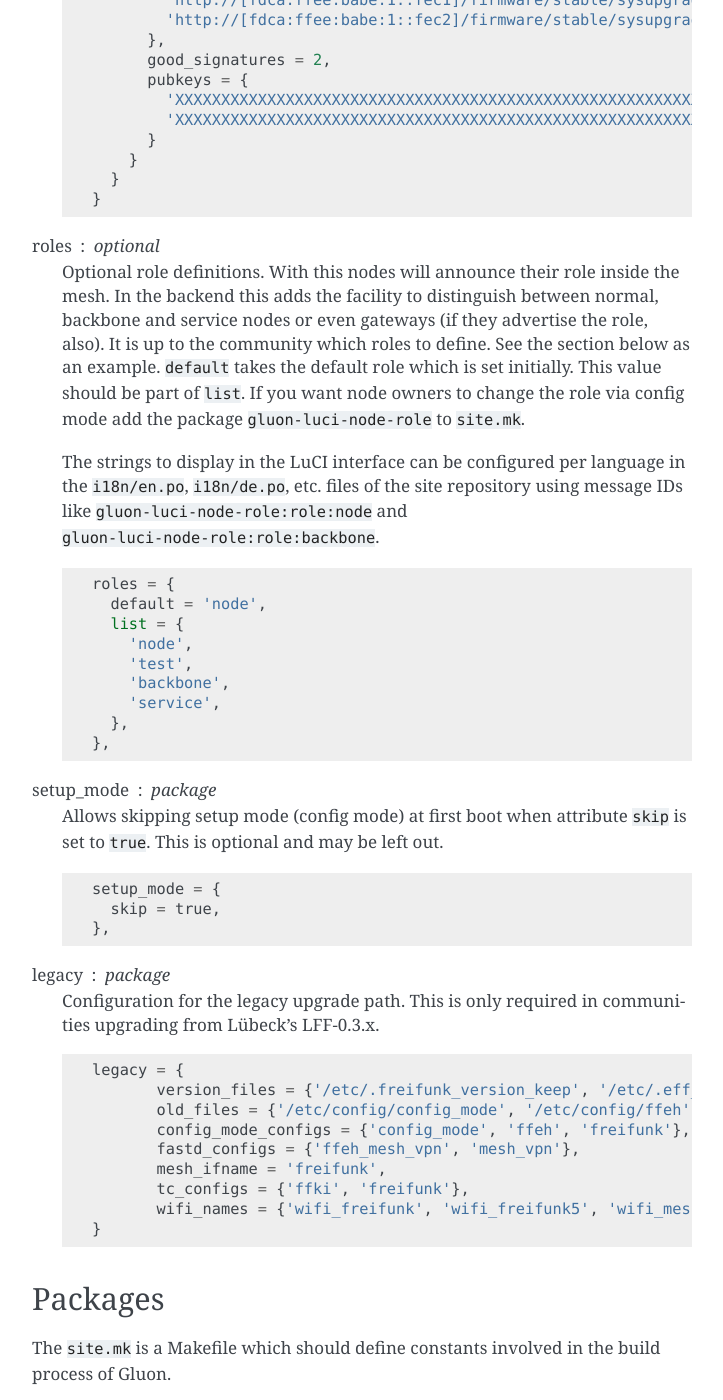
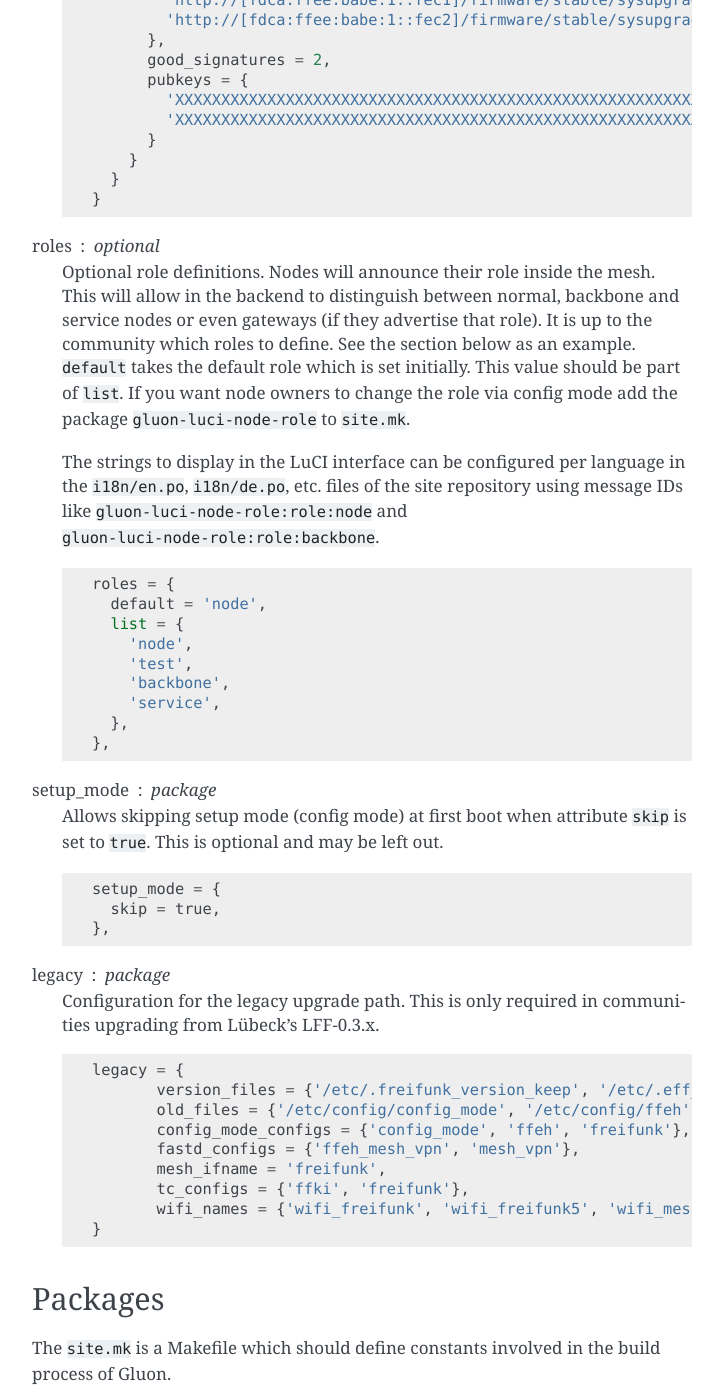
Before and after one commit to freifunk-gluon/gluon, a Sphinx documentation site: the page built from docs/user/site.rst, in a window 1280 px wide and 1400 px high, scrolled down 4521 px. Shown: the whole window, without its empty margins (388-1111 px from the left). Built offline with Sphinx 7.4.7, drawn with Linux system fonts in a browser that asks for light colours; some of the changed text lies outside the part shown.

Commit message:
docs: grammar and formatting enhanced in site.conf

```diff
--- a/docs/user/site.rst
+++ b/docs/user/site.rst
@@ -95,14 +95,16 @@
     This will only affect new installations.
     Upgrades will not changed the disabled state.
 
-    ``ap`` requires a single parameter, a string, named ``ssid`` which sets the interface's ESSID.
+    ``ap`` requires a single parameter, a string, named ``ssid`` which sets the
+    interface's ESSID.
 
     ``mesh`` requires a single parameter, a string, named ``id`` which sets the mesh id.
 
     ``ibss`` requires two parametersr: ``ssid`` (a string) and ``bssid`` (a MAC).
     An optional parameter ``vlan`` (integer) is supported.
 
-    Both ``mesh`` and ``ibss`` accept an optional ``mcast_rate`` (kbit/s) parameter for setting the default multicast datarate.
+    Both ``mesh`` and ``ibss`` accept an optional ``mcast_rate`` (kbit/s) parameter for
+    setting the default multicast datarate.
     ::
 
        wifi24 = {
@@ -169,8 +171,8 @@
 
       fastd_mesh_vpn = {
         methods = {'salsa2012+umac'},
-	-- enabled = true,
-	-- configurable = true,
+      	-- enabled = true,
+      	-- configurable = true,
         mtu = 1280,
         groups = {
           backbone = {
@@ -225,9 +227,9 @@
       }
 
 roles : optional
-    Optional role definitions. With this nodes will announce their role inside the mesh.
-    In the backend this adds the facility to distinguish between normal, backbone and
-    service nodes or even gateways (if they advertise the role, also). It is up to
+    Optional role definitions. Nodes will announce their role inside the mesh.
+    This will allow in the backend to distinguish between normal, backbone and
+    service nodes or even gateways (if they advertise that role). It is up to
     the community which roles to define. See the section below as an example.
     ``default`` takes the default role which is set initially. This value should be
     part of ``list``. If you want node owners to change the role via config mode add
```
Also changed, not shown: other parts of docs/user/site.rst (+6 -6 lines).
